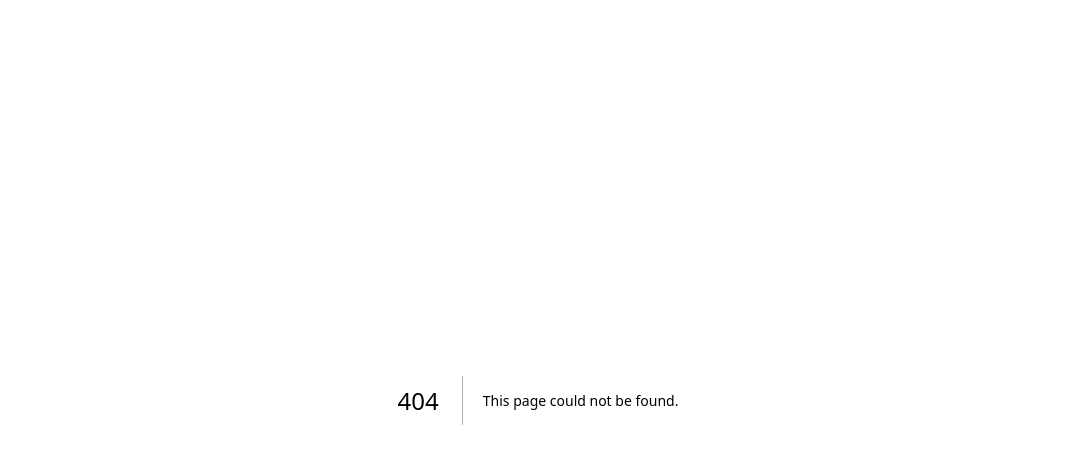
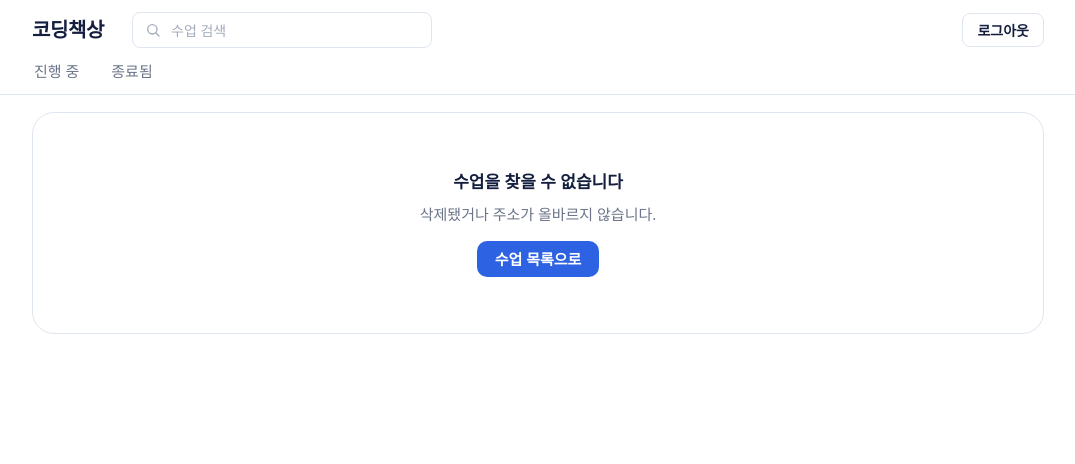
Before and after one commit to SWUNION-12/client-v2, a Next.js app: page /instructor/course in a window 1280 px wide. Before the commit this address had no page. Shown: the top 464 px of the page, without its empty margins (102-1177 px from the left). Built offline with nearby package versions, Linux system fonts and the light colour scheme; a web font is replaced by a local one.

Commit message:
feat: 수업 상세 화면 추가

```diff
--- /dev/null
+++ b/src/app/instructor/course/page.tsx
@@ -0,0 +1,194 @@
+"use client";
+
+import Link from "next/link";
+import { useSearchParams } from "next/navigation";
+import { Suspense, useCallback, useState } from "react";
+import { CourseProvider } from "@/components/admin/CourseContext";
+import { InstructorHeader } from "@/components/admin/InstructorHeader";
+import { ProvisioningProgress } from "@/components/admin/ProvisioningProgress";
+import { Notice } from "@/components/Notice";
+import { useToast } from "@/components/Toast";
+import { ApiError, courses, INSTRUCTOR_HOME } from "@/lib/api";
+import { copyText } from "@/lib/clipboard";
+import { studentCountLabel } from "@/lib/display";
+import type { Dashboard, DeleteResult } from "@/lib/types";
+import { usePoll } from "@/lib/use-poll";
+import { SettingsTab } from "./SettingsTab";
+import { StudentsTab } from "./StudentsTab";
+
+function EntryInfo({ entryCode }: { entryCode: string }) {
+  const showToast = useToast();
+
+  async function copy(text: string, done: string) {
+    const ok = await copyText(text);
+    showToast(ok ? { body: done } : { body: `복사하지 못했습니다. 직접 전달해 주세요: ${text}`, type: "error" });
+  }
+
+  return (
+    <div className="codebox">
+      <span className="cap">수업 코드</span>
+      <b>{entryCode}</b>
+      <button type="button" className="btn btn--pill" onClick={() => copy(entryCode, "수업 코드를 복사했습니다.")}>
+        코드 복사
+      </button>
+      <button
+        type="button"
+        className="btn btn--pill"
+        onClick={() => copy(`${window.location.origin}/join?code=${entryCode}`, "입장 링크를 복사했습니다.")}
+      >
+        입장 링크 복사
+      </button>
+    </div>
+  );
+}
+
+function StatusBanner({ dashboard, deleted }: { dashboard: Dashboard; deleted: boolean }) {
+  const { id, status, errorSummary, packages } = dashboard.course;
+  // 삭제 뒤에도 못 지운 자원 때문에 화면에 머물 때, 대시보드 값은 삭제 전이라 그대로 두면 거짓이 된다.
+  if (deleted) {
+    return (
+      <div style={{ marginTop: 18 }}>
+        <Notice status="warning" title="삭제된 수업입니다">
+          더 이상 다시 열 수 없습니다. 지우지 못한 자원은 설정 탭에 남아 있습니다.
+        </Notice>
+      </div>
+    );
+  }
+  if (status === "LOCKING" || status === "BUILDING") {
+    return <ProvisioningProgress courseId={id} status={status} packages={packages} />;
+  }
+  if (status === "FAILED") {
+    return (
+      <div style={{ marginTop: 18 }}>
+        <Notice status="error" title="환경을 만들지 못했습니다">
+          패키지나 버전을 바꿔 새 수업을 만들어 주세요. 이 수업은 설정 탭에서 삭제할 수 있습니다.
+          {errorSummary && <pre className="error-summary">{errorSummary}</pre>}
+        </Notice>
+      </div>
+    );
+  }
+  if (status === "ENDED") {
+    return (
+      <div style={{ marginTop: 18 }}>
+        <Notice title="종료된 수업입니다">학생 코드는 남아 있고, 설정 탭에서 다시 열 수 있습니다.</Notice>
+      </div>
+    );
+  }
+  return null;
+}
+
+function NotFound() {
+  return (
+    <div className="card state" style={{ marginTop: 18 }}>
+      <b>수업을 찾을 수 없습니다</b>
+      삭제됐거나 주소가 올바르지 않습니다.
+      <Link className="btn btn--blue" href={INSTRUCTOR_HOME}>
+        수업 목록으로
+      </Link>
+    </div>
+  );
+}
+
+// 정적 빌드에서는 경로 값을 쓸 수 없어 수업 번호와 탭을 쿼리(?id=1&tab=settings)로 받는다.
+function CourseView({ courseId, tab }: { courseId: number; tab: "students" | "settings" }) {
+  const fetcher = useCallback(() => courses.dashboard(courseId), [courseId]);
+  const { data, error, refresh } = usePoll(
+    fetcher,
+    3000,
+    (e) => e instanceof ApiError && (e.status === 404 || e.status === 401),
+  );
+  const [deleted, setDeleted] = useState<DeleteResult | null>(null);
+  const base = `/instructor/course?id=${courseId}`;
+
+  return (
+    <>
+      <div className="band">
+        <div className="wrap">
+          <Link className="backlink" href={INSTRUCTOR_HOME}>
+            ‹ 이전
+          </Link>
+          <div className="band-inner">
+            <div>
+              <h1>{data?.course.name ?? " "}</h1>
+              <div className="sub">
+                {data
+                  ? `Python ${data.course.pythonVersion} · ${studentCountLabel(data.students.length)}`
+                  : " "}
+              </div>
+            </div>
+            {data?.course.entryCode && data.course.status === "READY" && (
+              <EntryInfo entryCode={data.course.entryCode} />
+            )}
+          </div>
+        </div>
+      </div>
+      <main className="wrap" style={{ paddingBottom: 24 }}>
+        {data ? (
+          <>
+            {error instanceof ApiError && error.status === 401 && (
+              <div style={{ marginTop: 18 }}>
+                <Notice status="error" title={error.message} />
+              </div>
+            )}
+            <StatusBanner dashboard={data} deleted={deleted !== null} />
+            <nav className="tabs">
+              <Link href={base} aria-current={tab === "students" ? "page" : undefined}>
+                학생 목록
+              </Link>
+              <Link href={`${base}&tab=settings`} aria-current={tab === "settings" ? "page" : undefined}>
+                수업 설정
+              </Link>
+            </nav>
+            <CourseProvider value={{ courseId, dashboard: data, refresh, deleted, setDeleted }}>
+              {tab === "settings" ? <SettingsTab /> : <StudentsTab />}
+            </CourseProvider>
+          </>
+        ) : error != null ? (
+          error instanceof ApiError && error.status === 404 ? (
+            <NotFound />
+          ) : (
+            <div style={{ marginTop: 18 }}>
+              <Notice
+                status="error"
+                title={error instanceof ApiError ? error.message : "수업을 불러오지 못했습니다."}
+              />
+            </div>
+          )
+        ) : (
+          <div className="state">
+            <span className="spinner" role="status" aria-label="불러오는 중" />
+          </div>
+        )}
+      </main>
+    </>
+  );
+}
+
+function CourseEntry() {
+  const params = useSearchParams();
+  const raw = params.get("id") ?? "";
+  const courseId = /^\d+$/.test(raw) ? Number(raw) : null;
+  return (
+    <>
+      <InstructorHeader />
+      {courseId === null ? (
+        <main className="wrap">
+          <NotFound />
+        </main>
+      ) : (
+        // key: 다른 수업으로 바뀌면 삭제 결과 같은 화면 상태를 이어받지 않도록 새로 만든다.
+        <CourseView key={courseId} courseId={courseId} tab={params.get("tab") === "settings" ? "settings" : "students"} />
+      )}
+    </>
+  );
+}
+
+export default function CoursePage() {
+  return (
+    <div className="page page--nav">
+      <Suspense>
+        <CourseEntry />
+      </Suspense>
+    </div>
+  );
+}
```
